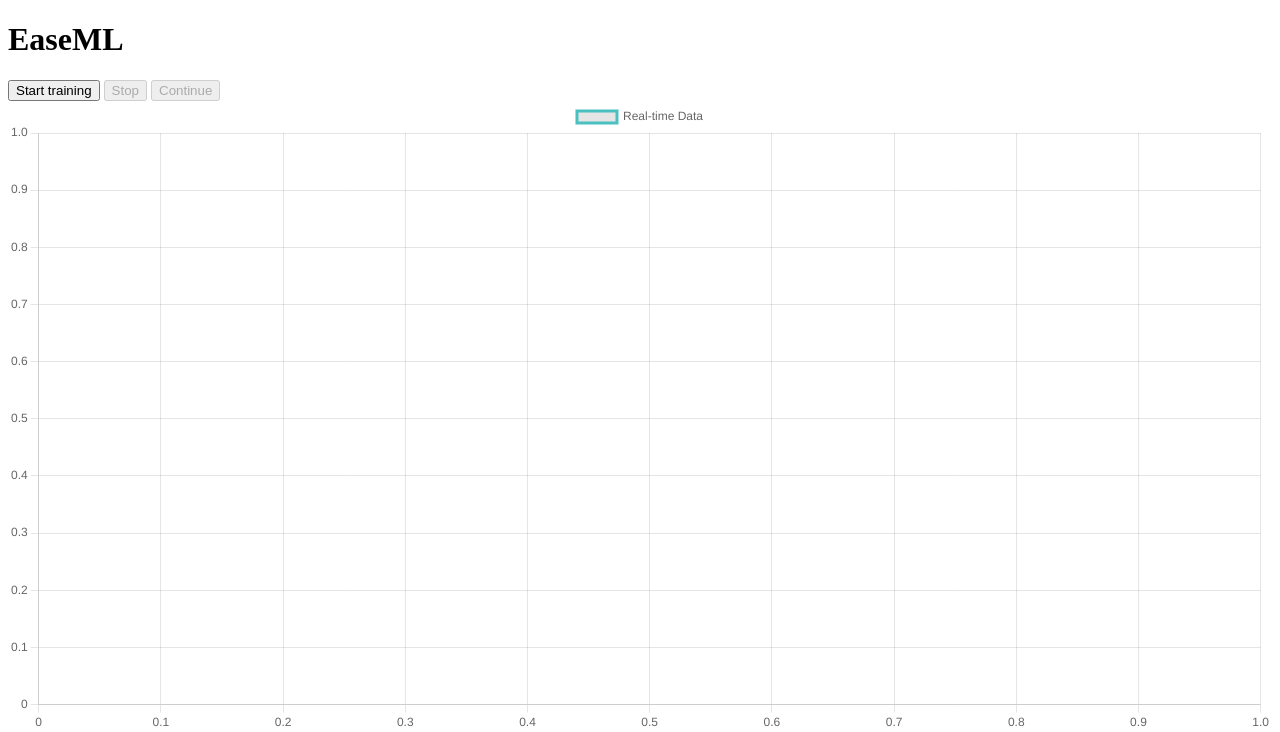
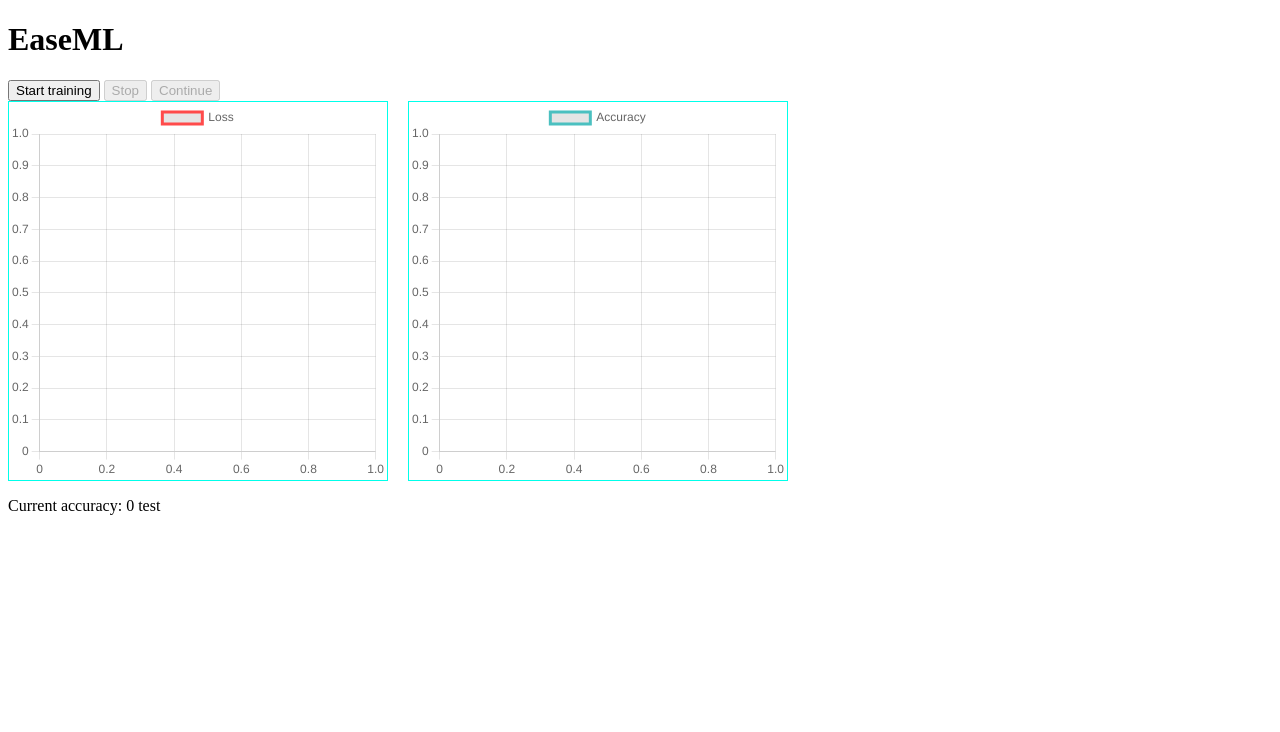
Before and after one commit to mertyaylacigit/EaseML, a Flask app: page / in a window 1280 px wide. Shown: the top 732 px of the page. Run offline with Flask 3, Linux system fonts and the light colour scheme.

Commit message:
Loss chart + charts kleiner und updaten nur bei neuen daten

```diff
--- a/src/app/static/style.css
+++ b/src/app/static/style.css
@@ -0,0 +1,12 @@
+.chart-container {
+    flex: 0 0 calc(50% - 20px);
+    width: calc(50% - 10px); /* Set width to 50% of the container minus some margin */
+    margin-right: 20px; /* Add margin between chart containers for better spacing */
+    border: 1px solid rgb(0, 255, 234); /* Add a border to the chart containers */
+    box-sizing: border-box; /* Include padding and border in the element's total width and height */
+  }
+
+  .monitor-container {
+    display: flex;
+    width: 800px;
+  }
--- a/src/app/templates/index.html
+++ b/src/app/templates/index.html
@@ -15,14 +15,23 @@
     <button id="stop_training">Stop</button>
     <button id="continue_training">Continue</button>
   </div>
-  <div>
 
-      <canvas id="accuracyChart" width="400" height="200"></canvas>
-    <div>
-      <p>Current accuracy: <span id="accuracy">0 test</span></p>
+  <div class="monitor-container">
+
+    <div  class="chart-container">
+      <canvas id="lossChart" width="100px" height="100px"></canvas>
     </div>
 
-    <script src="../static/script.js" defer ></script>
+    <div  class="chart-container">
+      <canvas id="accuracyChart" width="100px" height="100px"></canvas>
+    </div>
+
+</div>
+
+   <div>
+    <p>Current accuracy: <span id="accuracy">0 test</span></p>
   </div>
+
+  <script src="../static/script.js" defer ></script>
 </body>
 </html>
```
Also changed, not shown: src/app/static/script.js (+38 -8 lines).
